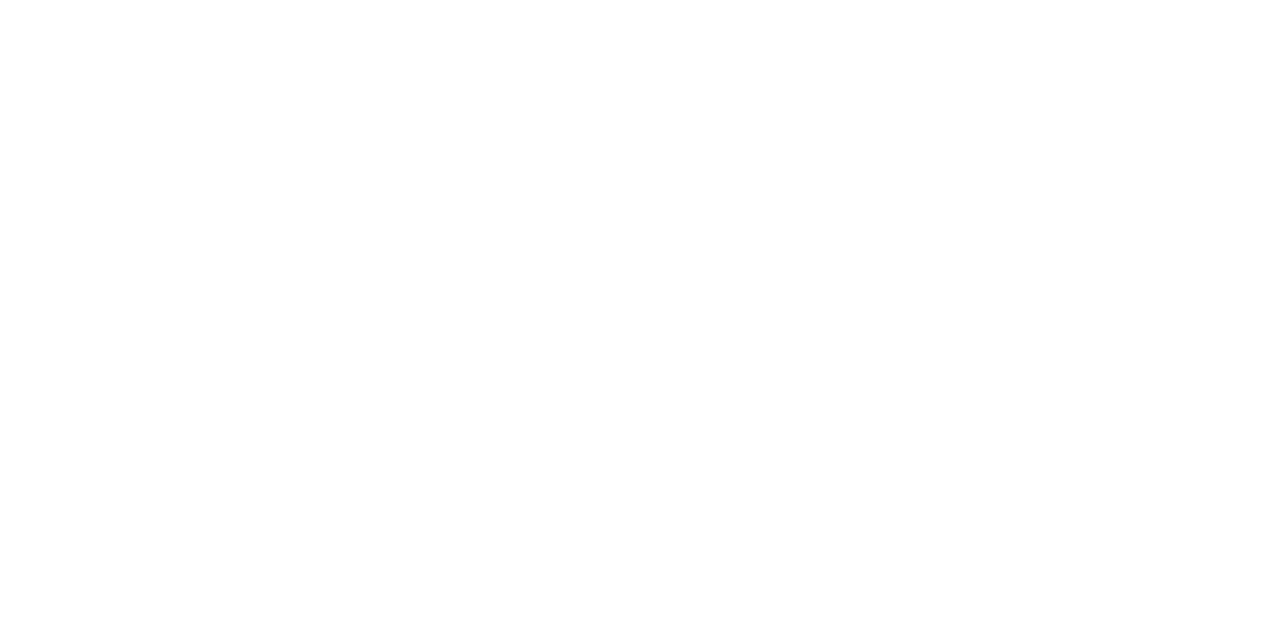
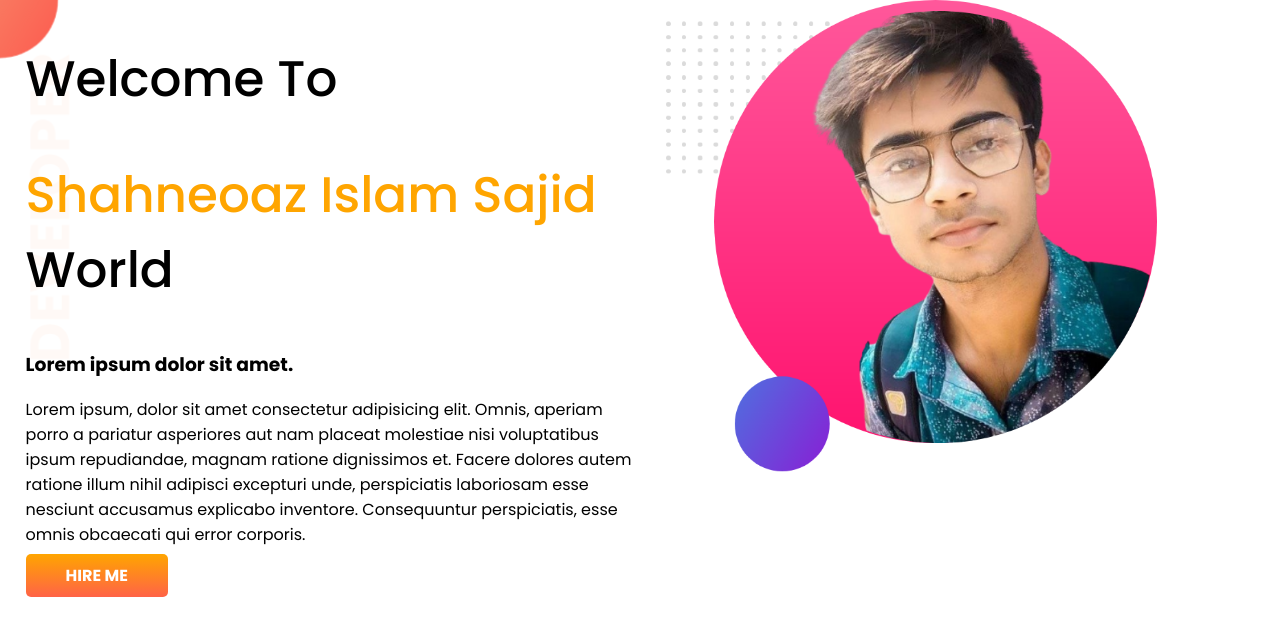
Before and after one commit to sajid9995/personal-protfolio, a plain HTML site: page index.html in a window 1280 px wide. Drawn offline with Linux system fonts and the light colour scheme.

Commit message:
secA added

```diff
--- a/index.html
+++ b/index.html
@@ -8,6 +8,19 @@
     <link rel="stylesheet" href="style.css">
 </head>
 <body>
-
+    <section class="secA">
+        <div class="write">
+            <h1>Welcome To</h1>
+        <h1><span class="orangeColor">Shahneoaz Islam Sajid</span> World</h1>
+        <h3>Lorem ipsum dolor sit amet.</h3>
+        <p>
+            Lorem ipsum, dolor sit amet consectetur adipisicing elit. Omnis, aperiam porro a pariatur asperiores aut nam placeat molestiae nisi voluptatibus ipsum repudiandae, magnam ratione dignissimos et. Facere dolores autem ratione illum nihil adipisci excepturi unde, perspiciatis laboriosam esse nesciunt accusamus explicabo inventore. Consequuntur perspiciatis, esse omnis obcaecati qui error corporis.
+        </p>
+        <a class="link-button" target="_blank" href="https://www.facebook.com/itz.r.s.sajid">HIRE ME</a>
+        </div>
+        <div class="write">
+            <img src="my-bg2.png" alt="">
+        </div>
+    </section>
 </body>
 </html>
--- a/style.css
+++ b/style.css
@@ -0,0 +1,40 @@
+@import url('https://fonts.googleapis.com/css2?family=Dancing+Script:wght@400;500;600;700&family=Poppins:wght@400;500;600;700&display=swap');
+
+body{
+    margin: 0;
+    font-family: 'Poppins', sans-serif;
+}
+h1{
+    font-size: 50px;
+    font-weight: 500;
+}
+
+.orangeColor{
+    color: orange;
+}
+
+.secA{
+    display: flex;
+}
+.write{
+    width: 50%;
+    padding-left: 2%;
+}
+
+.write img{
+    width: 80%;
+}
+
+.link-button{
+    text-decoration: none;
+    background-image: linear-gradient(orange, tomato);
+    padding: 10px 40px;
+    color: #fff;
+    font-weight: 700;
+    border-radius: 5px;
+}
+
+.secA{
+    background-image: url(images/top-banner.png);
+    background-repeat: no-repeat;
+}
```
Also changed, not shown: images/dream-bg.png (added), images/exp-bg.png (added), images/jhankar.png (added), images/jhankar2.png (added), images/my-bg.png (added), images/my-bg2.png (added), images/top-banner.png (added), my-bg2.png (added), 7 other files.
